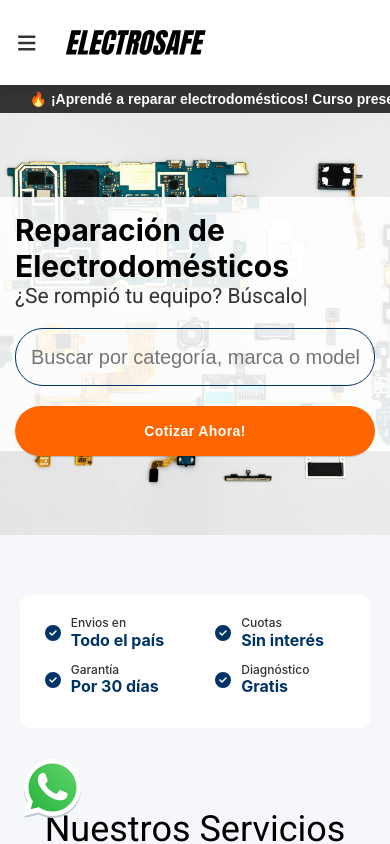
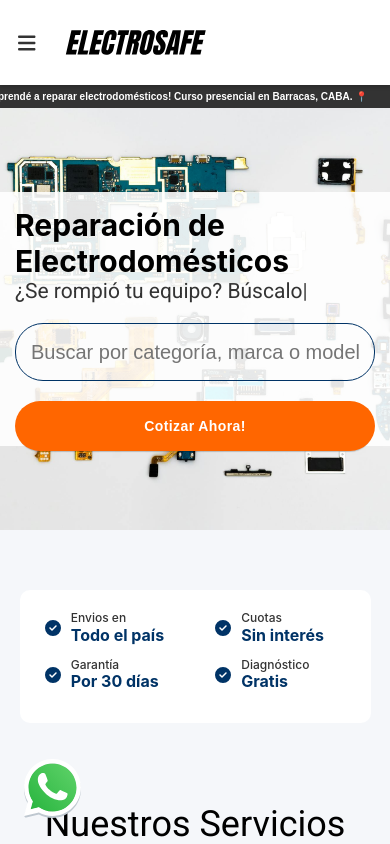
Before and after one commit to manuel-25/ElectroFix, a React (Create React App) app in the folder frontend/: page / in a window 390 px wide. Shown: the top 844 px of the page. Built offline with nearby package versions, Linux system fonts and the light colour scheme.

Commit message:
fontsize adjusted

```diff
--- a/frontend/src/components/MiniBanner/MiniBanner.css
+++ b/frontend/src/components/MiniBanner/MiniBanner.css
@@ -16,7 +16,7 @@
 .mini-banner-content {
   display: inline-block;
   white-space: nowrap;
-  animation: scroll-left 50s linear infinite; /* Animación por defecto para pantallas grandes */
+  animation: scroll-left 45s linear infinite; /* Animación por defecto para pantallas grandes */
 }
 
 .mini-banner-content span {
@@ -36,6 +36,10 @@
 
 /* Animación para pantallas móviles */
 @media (max-width: 768px) {
+  .mini-banner {
+    font-size: 10px;
+  }
+
   .mini-banner-content {
     animation: scroll-left-mobile 40s linear infinite; /* Animación ajustada para dispositivos móviles */
   }
@@ -68,7 +72,7 @@
   }
 
   .mini-banner-content {
-    animation: scroll-left-mobile 40s linear infinite; /*  Velocidad de movimiento  */
+    animation: scroll-left-mobile 35s linear infinite; /*  Velocidad de movimiento  */
   }
 }
 
```
